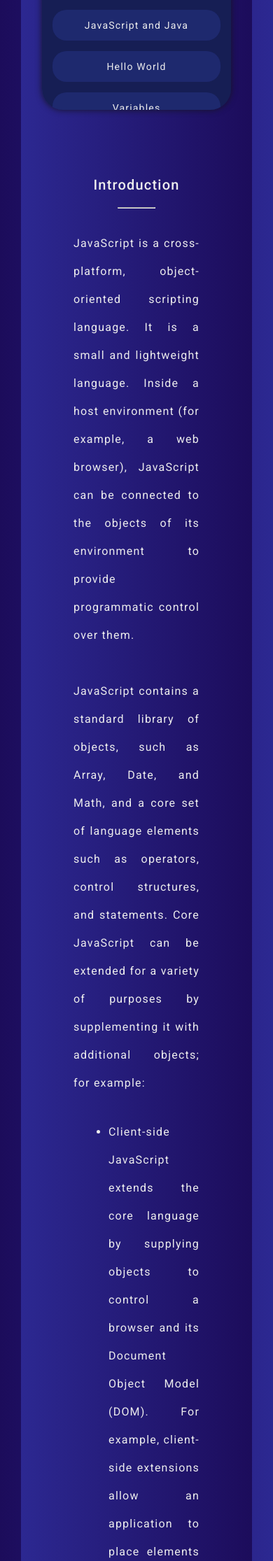
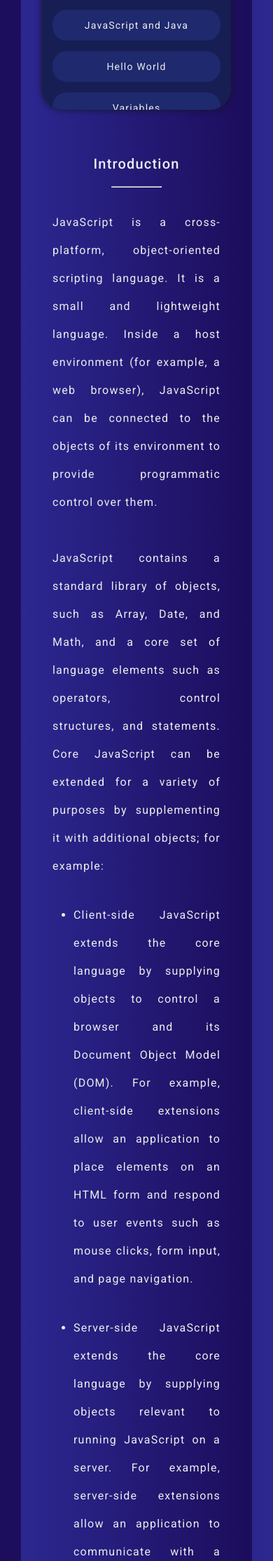
Before and after one commit to Rianadi/Rianadi.github.io, a PHP site: page / in a window 390 px wide. Shown: the part 393-2624 px from the top of the page at 70% size. Run offline with PHP 8.4, Linux system fonts and the light colour scheme.

Commit message:
Mengubah padding pada mobile

```diff
--- a/index.html
+++ b/index.html
@@ -4,7 +4,7 @@
   <meta charset="UTF-8">
   <meta http-equiv="X-UA-Compatible" content="IE=edge">
   <meta name="viewport" content="width=device-width, initial-scale=1.0">
-  <title></title>
+  <title>JS Documentation</title>
   <link rel="stylesheet" href="style.css">
   <!-- Favicon -->
   <link rel="apple-touch-icon-precomposed" sizes="57x57" href="img/favicon/apple-touch-icon-57x57.png" />
--- a/style.css
+++ b/style.css
@@ -2,7 +2,7 @@
 /* For mobile phones: */
 * {
   -webkit-box-sizing: border-box;
-  box-sizing: border-box;
+          box-sizing: border-box;
   margin: 0;
   padding: 0;
 }
@@ -28,13 +28,7 @@ img {
 }
 
 body {
-  background-image: -webkit-gradient(
-    linear,
-    left top,
-    right top,
-    from(#1c0c5b),
-    to(#2c2891)
-  );
+  background-image: -webkit-gradient(linear, left top, right top, from(#1c0c5b), to(#2c2891));
   background-image: linear-gradient(to right, #1c0c5b, #2c2891);
   letter-spacing: 1px;
 }
@@ -66,13 +60,7 @@ body header {
   margin: 30px;
   padding: 30px;
   border-radius: 30px;
-  background-image: -webkit-gradient(
-    linear,
-    right top,
-    left top,
-    from(#1c0c5b),
-    to(#2c2891)
-  );
+  background-image: -webkit-gradient(linear, right top, left top, from(#1c0c5b), to(#2c2891));
   background-image: linear-gradient(270deg, #1c0c5b, #2c2891);
   word-wrap: break-word;
 }
@@ -112,7 +100,7 @@ body header {
   border-radius: 30px;
   text-align: center;
   -webkit-box-shadow: 0 0 10px 0.01px #161425;
-  box-shadow: 0 0 10px 0.01px #161425;
+          box-shadow: 0 0 10px 0.01px #161425;
   cursor: pointer;
 }
 
@@ -141,10 +129,6 @@ body header {
   background-color: #202966;
 }
 
-.container .content {
-  padding: 30px;
-}
-
 .container .content .row {
   margin: 50px 0;
 }
@@ -168,7 +152,7 @@ body header {
 }
 
 .container .content li {
-  margin-left: 50px;
+  margin-left: 30px;
 }
 
 .container .content code {
@@ -291,6 +275,7 @@ body header {
   }
   .container .content {
     margin-top: -40px;
+    padding: 30px;
   }
 }
 /*# sourceMappingURL=style.css.map */
--- a/style.scss
+++ b/style.scss
@@ -138,8 +138,6 @@ body {
   }
 
   .content {
-    padding: 30px;
-
     .row {
       margin: 50px 0;
     }
@@ -163,7 +161,7 @@ body {
     }
 
     li {
-      margin-left: 50px;
+      margin-left: 30px;
     }
 
     code {
@@ -299,6 +297,7 @@ body {
 
     .content {
       margin-top: -40px;
+      padding: 30px;
     }
   }
 }
```
Also changed, not shown: 1 other file.
